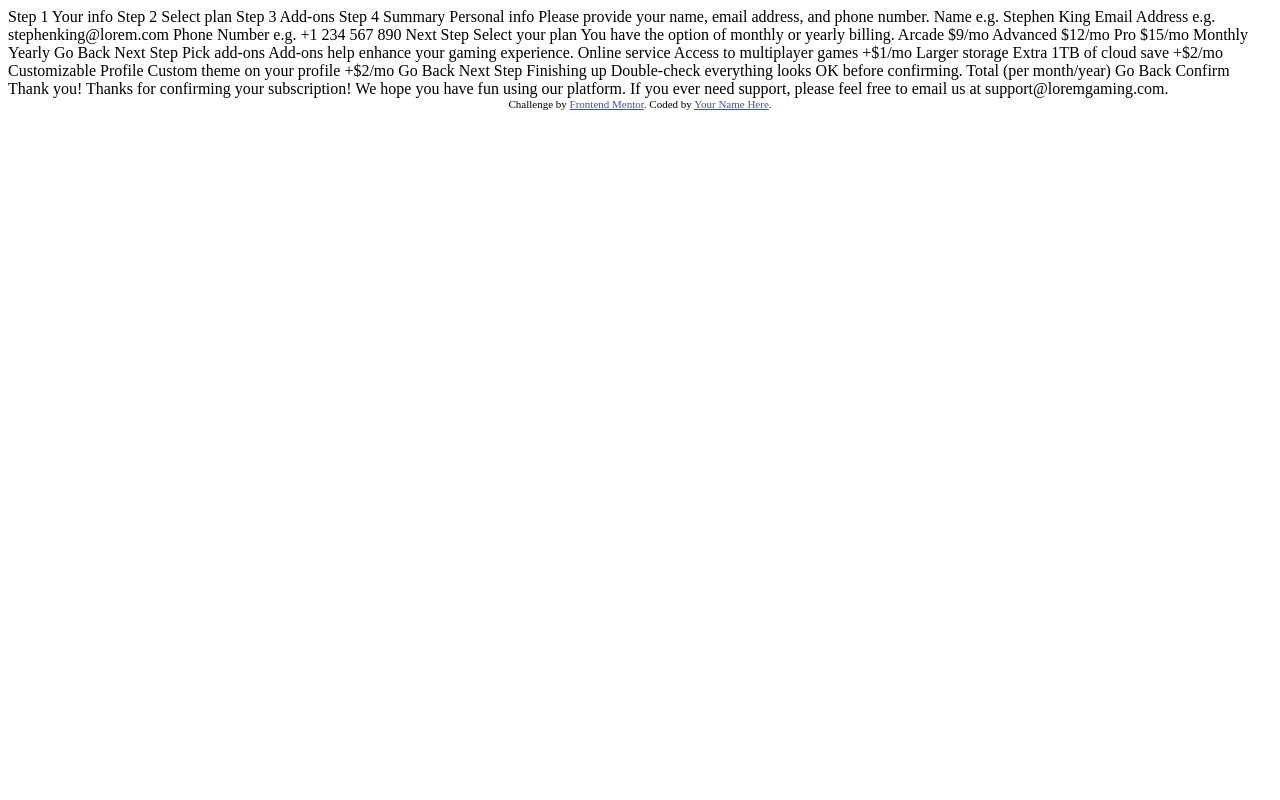
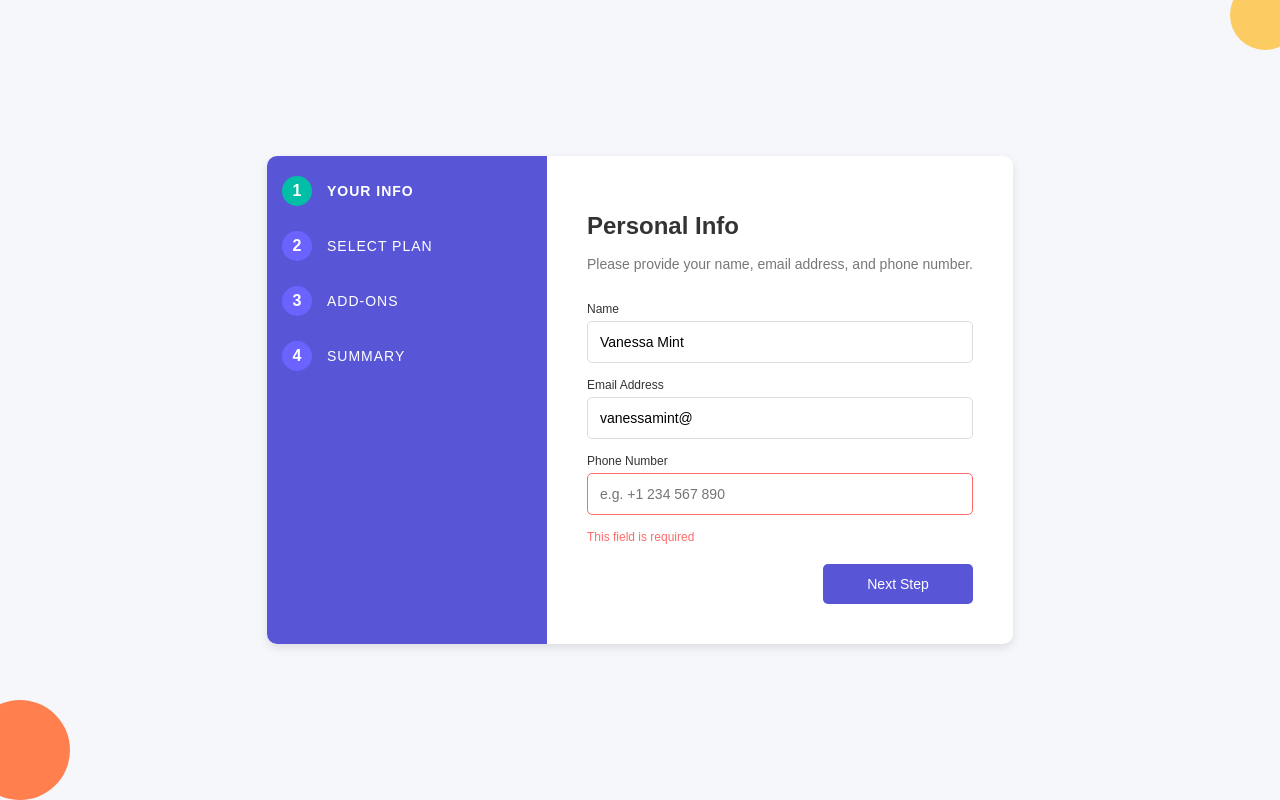
Before and after one commit to mortalcode/interactive-multiform, a plain HTML site: page index.html in a window 1280 px wide. Drawn offline with Linux system fonts and the light colour scheme.

Commit message:
style: :art: css updated

```diff
--- a/index.html
+++ b/index.html
@@ -1,57 +1,59 @@
 <!DOCTYPE html>
 <html lang="en">
+
 <head>
   <meta charset="UTF-8">
-  <meta name="viewport" content="width=device-width, initial-scale=1.0"> <!-- displays site properly based on user's device -->
+  <meta name="viewport" content="width=device-width, initial-scale=1.0">
+  <link rel="icon" type="image/png" sizes="32x32" href="./assets/images/favicon-32x32.png">
+  <title>Frontend Mentor | Multi-step form</title>
+  <link rel="stylesheet" href="style.css">
+  <script defer src="script.js"></script>
+</head>
 
-  <link rel="icon" type="image/png" sizes="32x32" href="./assets/images/favicon-32x32.png">
+<body>
+  <div class="main">
+    <div class="container">
+      <div class="sidebar">
+          <div class="step active">
+              <div class="step-number">1</div>
+              <div class="step-label">Your Info</div>
+          </div>
+          <div class="step">
+              <div class="step-number">2</div>
+              <div class="step-label">Select Plan</div>
+          </div>
+          <div class="step">
+              <div class="step-number">3</div>
+              <div class="step-label">Add-Ons</div>
+          </div>
+          <div class="step">
+              <div class="step-number">4</div>
+              <div class="step-label">Summary</div>
+          </div>
+      </div>
+      <div class="form-container">
+          <h1>Personal Info</h1>
+          <p>Please provide your name, email address, and phone number.</p>
+          <form>
+              <label for="name">Name</label>
+              <input type="text" id="name" placeholder="e.g. Vanessa Mint" value="Vanessa Mint">
 
-  <title>Frontend Mentor | Multi-step form</title>
+              <label for="email">Email Address</label>
+              <input type="email" id="email" placeholder="e.g. vanessamint@example.com" value="vanessamint@">
 
-  <!-- Feel free to remove these styles or customise in your own stylesheet 👍 -->
-  <style>
-    .attribution { font-size: 11px; text-align: center; }
-    .attribution a { color: hsl(228, 45%, 44%); }
-  </style>
-</head>
-<body>
+              <label for="phone">Phone Number</label>
+              <input type="tel" id="phone" placeholder="e.g. +1 234 567 890">
+              <span class="error">This field is required</span>
 
-  <!-- Sidebar start -->
+              <button type="submit">Next Step</button>
+          </form>
+      </div>
+  </div>
 
-  Step 1
-  Your info
+    <!-- Step 1 end -->
 
-  Step 2
-  Select plan
-
-  Step 3
-  Add-ons
-
-  Step 4
-  Summary
-
-  <!-- Sidebar end -->
-
-  <!-- Step 1 start -->
-
-  Personal info
-  Please provide your name, email address, and phone number.
-
-  Name
-  e.g. Stephen King
-
-  Email Address
-  e.g. stephenking@lorem.com
-
-  Phone Number
-  e.g. +1 234 567 890
-
-  Next Step
-
-  <!-- Step 1 end -->
-
-  <!-- Step 2 start -->
-
+    <!-- Step 2 start -->
+    <!-- <div class="ALLDATA">
   Select your plan
   You have the option of monthly or yearly billing.
 
@@ -70,9 +72,7 @@
   Go Back
   Next Step
 
-  <!-- Step 2 end -->
 
-  <!-- Step 3 start -->
 
   Pick add-ons
   Add-ons help enhance your gaming experience.
@@ -92,35 +92,31 @@
   Go Back
   Next Step
 
-  <!-- Step 3 end -->
-
-  <!-- Step 4 start -->
 
   Finishing up
   Double-check everything looks OK before confirming.
 
-  <!-- Dynamically add subscription and add-on selections here -->
 
   Total (per month/year)
 
   Go Back
   Confirm
 
-  <!-- Step 4 end -->
 
-  <!-- Step 5 start -->
 
   Thank you!
 
   Thanks for confirming your subscription! We hope you have fun
   using our platform. If you ever need support, please feel free
   to email us at support@loremgaming.com.
+</div> -->
 
-  <!-- Step 5 end -->
 
-  <div class="attribution">
+    <!-- <div class="attribution">
     Challenge by <a href="https://www.frontendmentor.io?ref=challenge" target="_blank">Frontend Mentor</a>.
     Coded by <a href="#">Your Name Here</a>.
+  </div> -->
   </div>
 </body>
+
 </html>
--- /dev/null
+++ b/style.css
@@ -0,0 +1,151 @@
+body {
+  margin: 0;
+  font-family: "Arial", sans-serif;
+  background-color: #f5f7fb;
+  display: flex;
+  justify-content: center;
+  align-items: center;
+  height: 100vh;
+}
+
+.container {
+  display: flex;
+  max-width: 900px;
+  width: 100%;
+  background-color: #fff;
+  border-radius: 10px;
+  box-shadow: 0px 4px 10px rgba(0, 0, 0, 0.1);
+  overflow: hidden;
+}
+
+.sidebar {
+  width: 250px;
+  background-color: #5856d6; /* Main background color */
+  padding: 20px 15px;
+  color: #fff;
+}
+
+.step {
+  display: flex;
+  align-items: center;
+  margin-bottom: 25px;
+}
+
+.step-number {
+  width: 30px;
+  height: 30px;
+  background-color: #6c63ff; /* Step number background */
+  color: #fff;
+  border-radius: 50%;
+  display: flex;
+  justify-content: center;
+  align-items: center;
+  font-weight: bold;
+  margin-right: 15px;
+}
+
+.step-label {
+  font-size: 14px;
+  text-transform: uppercase;
+  letter-spacing: 1px;
+}
+
+.active .step-number {
+  background-color: #00bfa6; /* Active step number background */
+}
+
+.active .step-label {
+  font-weight: bold;
+}
+
+/* Decorative elements */
+.sidebar:before,
+.sidebar:after {
+  content: "";
+  position: absolute;
+  border-radius: 50%;
+  z-index: -1;
+}
+
+.sidebar:before {
+  width: 100px;
+  height: 100px;
+  background-color: #ff7f4f; /* Bottom decoration color */
+  bottom: 0;
+  left: -30px;
+}
+
+.sidebar:after {
+  width: 70px;
+  height: 70px;
+  background-color: #fccc63; /* Top decoration color */
+  top: -20px;
+  right: -20px;
+}
+
+.form-container {
+  flex: 1;
+  padding: 40px;
+}
+
+h1 {
+  font-size: 24px;
+  color: #333;
+}
+
+p {
+  font-size: 14px;
+  color: #777;
+  margin-bottom: 30px;
+}
+
+form {
+  display: flex;
+  flex-direction: column;
+}
+
+label {
+  font-size: 12px;
+  color: #333;
+  margin-bottom: 5px;
+}
+
+input {
+  padding: 12px;
+  font-size: 14px;
+  margin-bottom: 15px;
+  border-radius: 5px;
+  border: 1px solid #ddd;
+  width: 100%;
+  box-sizing: border-box;
+}
+
+input[type="email"]:focus {
+  border: 1px solid #5856d6;
+}
+
+input[type="tel"] {
+  border: 1px solid #ff6b6b;
+}
+
+.error {
+  color: #ff6b6b;
+  font-size: 12px;
+  margin-bottom: 20px;
+}
+
+button {
+  background-color: #5856d6;
+  color: #fff;
+  padding: 12px;
+  border: none;
+  border-radius: 5px;
+  font-size: 14px;
+  cursor: pointer;
+  width: 150px;
+  align-self: flex-end;
+}
+
+button:hover {
+  background-color: #4744d6;
+}
```
Also changed, not shown: script.js (added).
